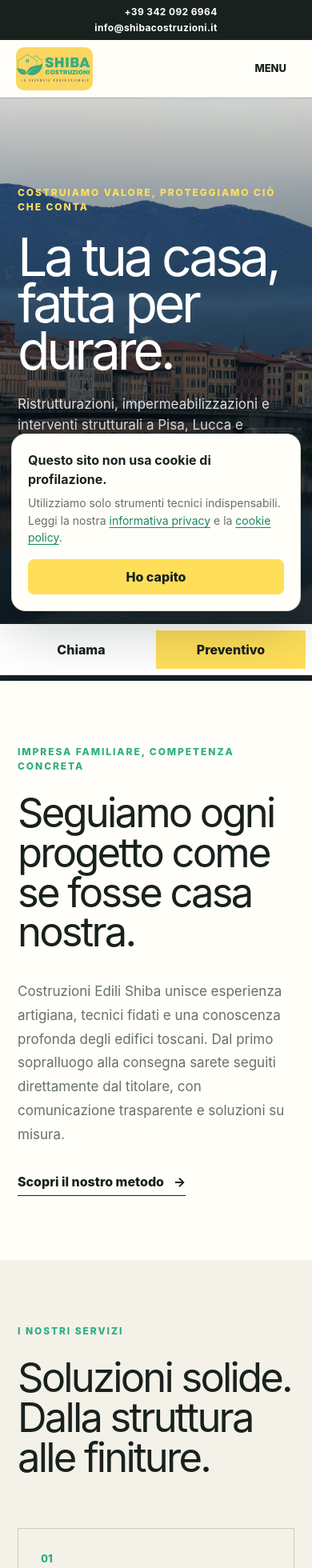
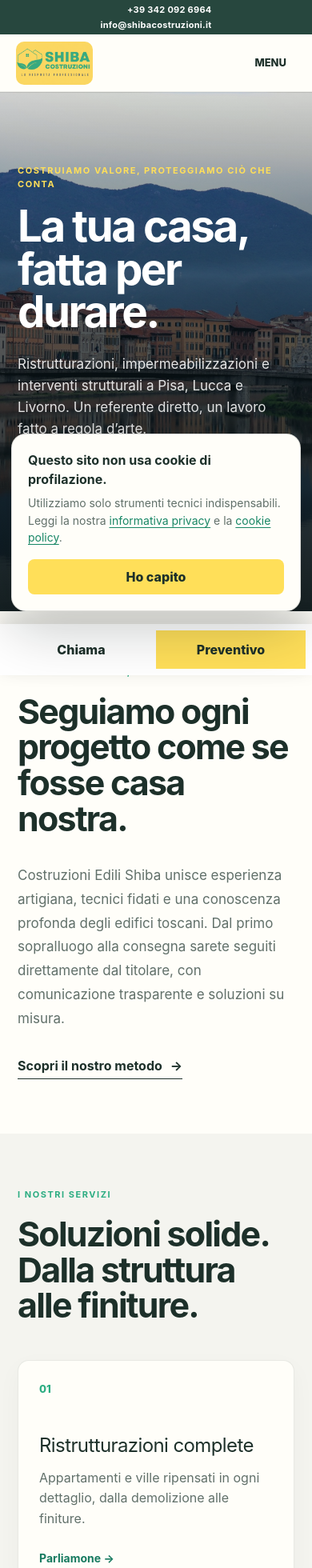
Before and after one commit to idriz90/shibacostruzioni, a Next.js app: page / in a window 390 px wide. Shown: the top 1960 px of the page at 80% size. Built offline with nearby package versions, Linux system fonts and the light colour scheme; no server answers.

Commit message:
Alleggerisce il layout e la gerarchia visiva

```diff
--- a/app/globals.css
+++ b/app/globals.css
@@ -3,9 +3,9 @@
 :root {
   --yellow: #ffdf59;
   --green: #2cad82;
-  --ink: #18211e;
-  --muted: #66706b;
-  --cream: #f4f1e8;
+  --ink: #1d302a;
+  --muted: #61706a;
+  --cream: #f4f4ef;
   --white: #fffef9;
 }
 
@@ -16,50 +16,49 @@ a { color: inherit; text-decoration: none; }
 img { display: block; max-width: 100%; }
 button, input, textarea, select { font: inherit; }
 
-.announcement { min-height: 46px; padding: 6px 5vw; display: flex; align-items: center; justify-content: space-between; background: var(--ink); color: white; font-size: 12px; letter-spacing: .03em; }
+.announcement { min-height: 36px; padding: 4px max(5vw, calc((100vw - 1180px)/2)); display: flex; align-items: center; justify-content: space-between; background: #27473e; color: white; font-size: 11px; letter-spacing: .025em; }
 .announcement a { font-weight: 700; }
 .announcement-contacts { display: flex; flex-direction: column; align-items: flex-end; gap: 2px; }
-.site-header { position: sticky; top: 0; z-index: 20; min-height: 80px; padding: 8px 5vw; display: grid; grid-template-columns: 120px 1fr auto; align-items: center; gap: 28px; background: rgba(255,254,249,.94); backdrop-filter: blur(14px); border-bottom: 1px solid rgba(24,33,30,.1); }
+.site-header { position: sticky; top: 0; z-index: 20; min-height: 78px; padding: 8px max(5vw, calc((100vw - 1180px)/2)); display: grid; grid-template-columns: 120px 1fr auto; align-items: center; gap: 26px; background: rgba(255,254,249,.97); backdrop-filter: blur(14px); border-bottom: 1px solid rgba(24,33,30,.08); }
 .brand img { width: 110px; height: 62px; object-fit: cover; object-position: center; border-radius: 12px; }
-.desktop-nav { display: flex; justify-content: center; gap: clamp(18px, 2.2vw, 38px); font-size: 14px; font-weight: 650; }
+.desktop-nav { display: flex; justify-content: center; gap: clamp(17px, 1.8vw, 30px); font-size: 13px; font-weight: 600; }
 .desktop-nav a:hover { color: var(--green); }
-.button { display: inline-flex; min-height: 52px; align-items: center; justify-content: center; padding: 0 26px; border: 0; border-radius: 2px; background: var(--yellow); color: var(--ink); font-weight: 800; cursor: pointer; transition: transform .2s ease, background .2s ease; }
+.button { display: inline-flex; min-height: 50px; align-items: center; justify-content: center; padding: 0 25px; border: 0; border-radius: 8px; background: var(--yellow); color: var(--ink); font-weight: 750; cursor: pointer; transition: transform .2s ease, background .2s ease; }
 .button:hover { transform: translateY(-2px); background: #ffe474; }
 .button-small { min-height: 46px; padding: 0 20px; font-size: 13px; }
 .site-header > .button-small { white-space: nowrap; }
 .mobile-menu { display: none; }
 
-.hero { position: relative; min-height: min(760px, calc(100vh - 122px)); display: flex; align-items: flex-end; overflow: hidden; color: white; }
+.hero { position: relative; min-height: min(650px, calc(100vh - 114px)); display: flex; align-items: flex-end; overflow: hidden; color: white; }
 .hero-image, .hero-overlay { position: absolute; inset: 0; width: 100%; height: 100%; }
 .hero-image { object-fit: cover; }
-.hero-overlay { background: linear-gradient(90deg, rgba(10,21,24,.88) 0%, rgba(10,21,24,.55) 50%, rgba(10,21,24,.12) 100%), linear-gradient(0deg, rgba(10,20,18,.65), transparent 55%); }
-.hero-content { position: relative; z-index: 2; width: min(850px, 76%); padding: clamp(70px, 10vw, 145px) 5vw 9vw; }
-.eyebrow { margin: 0 0 24px; color: var(--green); font-size: 12px; font-weight: 850; letter-spacing: .16em; text-transform: uppercase; }
+.hero-overlay { background: linear-gradient(90deg, rgba(15,35,31,.76) 0%, rgba(15,35,31,.42) 54%, rgba(15,35,31,.08) 100%), linear-gradient(0deg, rgba(15,35,31,.48), transparent 55%); }
+.hero-content { position: relative; z-index: 2; width: min(760px, 72%); padding: 76px max(5vw, calc((100vw - 1180px)/2)) 72px; }
+.eyebrow { margin: 0 0 18px; color: var(--green); font-size: 11px; font-weight: 750; letter-spacing: .14em; text-transform: uppercase; }
 .eyebrow.light { color: var(--yellow); }
-.hero h1 { max-width: 780px; margin: 0; font-size: clamp(56px, 7.7vw, 118px); line-height: .88; letter-spacing: -.065em; }
-.hero-copy { max-width: 690px; margin: 32px 0; font-size: clamp(18px, 1.65vw, 24px); line-height: 1.55; color: rgba(255,255,255,.86); }
+.hero h1 { max-width: 720px; margin: 0; font-size: clamp(52px, 6vw, 82px); line-height: .96; letter-spacing: -.045em; font-weight: 650; }
+.hero-copy { max-width: 640px; margin: 25px 0 28px; font-size: clamp(17px, 1.35vw, 20px); line-height: 1.6; color: rgba(255,255,255,.88); }
 .hero-actions { display: flex; align-items: center; gap: 32px; }
-.text-link { display: inline-flex; align-items: center; gap: 12px; padding-bottom: 5px; border-bottom: 1px solid currentColor; font-weight: 800; }
+.text-link { display: inline-flex; align-items: center; gap: 10px; padding-bottom: 4px; border-bottom: 1px solid currentColor; font-weight: 700; }
 .light-link { color: white; }
 .hero-proof { position: absolute; z-index: 2; right: 5vw; bottom: 6vw; display: flex; align-items: center; gap: 16px; padding: 20px 22px; background: rgba(255,255,255,.11); backdrop-filter: blur(8px); border: 1px solid rgba(255,255,255,.2); }
 .hero-proof strong { font-size: 42px; color: var(--yellow); line-height: 1; }
 .hero-proof span { font-size: 13px; line-height: 1.4; }
 
-.section { padding: clamp(80px, 9vw, 150px) 7vw; }
-.intro { display: grid; grid-template-columns: 1.25fr .75fr; gap: 9vw; align-items: start; }
-h2 { margin: 0; font-size: clamp(42px, 5.2vw, 78px); line-height: .98; letter-spacing: -.055em; }
-.intro-copy { padding-top: 55px; }
+.section { padding: clamp(72px, 7vw, 108px) max(5vw, calc((100vw - 1180px)/2)); }
+.intro { display: grid; grid-template-columns: 1.08fr .92fr; gap: clamp(60px, 8vw, 115px); align-items: start; }
+h2 { margin: 0; font-size: clamp(38px, 4vw, 60px); line-height: 1.04; letter-spacing: -.04em; font-weight: 650; }
+.intro-copy { padding-top: 36px; }
 .intro-copy p, .local-seo p { margin: 0 0 32px; color: var(--muted); font-size: 19px; line-height: 1.75; }
 .services { background: var(--cream); }
-.section-heading { margin-bottom: 64px; }
-.service-grid { display: grid; grid-template-columns: repeat(4, 1fr); border-top: 1px solid #c7c7bd; border-left: 1px solid #c7c7bd; }
-.service-card { min-height: 360px; padding: 28px; display: flex; flex-direction: column; border-right: 1px solid #c7c7bd; border-bottom: 1px solid #c7c7bd; transition: background .25s, color .25s; }
+.section-heading { margin-bottom: 46px; }
+.service-grid { display: grid; grid-template-columns: repeat(2, 1fr); gap: 18px; }
+.service-card { min-height: 260px; padding: 32px; display: flex; flex-direction: column; background: var(--white); border: 1px solid rgba(29,48,42,.1); border-radius: 14px; box-shadow: 0 10px 30px rgba(29,48,42,.035); transition: transform .2s ease, border-color .2s ease, box-shadow .2s ease; }
 .service-card > span { color: var(--green); font-size: 13px; font-weight: 800; }
-.service-card h3 { margin: auto 0 18px; font-size: clamp(24px, 2.2vw, 34px); line-height: 1.05; letter-spacing: -.035em; }
-.service-card p { min-height: 78px; margin: 0 0 28px; color: var(--muted); line-height: 1.55; }
-.service-card a { font-weight: 800; font-size: 14px; }
-.service-card:hover { background: var(--ink); color: white; }
-.service-card:hover p { color: rgba(255,255,255,.7); }
+.service-card h3 { margin: 48px 0 14px; font-size: clamp(24px, 2.2vw, 32px); line-height: 1.1; letter-spacing: -.025em; }
+.service-card p { max-width: 470px; min-height: 0; margin: 0 0 26px; color: var(--muted); line-height: 1.6; }
+.service-card a { margin-top: auto; color: #187b60; font-weight: 700; font-size: 14px; }
+.service-card:hover { transform: translateY(-3px); border-color: rgba(44,173,130,.4); box-shadow: 0 16px 38px rgba(29,48,42,.08); }
 
 .split-heading { display: grid; grid-template-columns: 1fr 390px; gap: 50px; align-items: end; }
 .split-heading > p { margin: 0; color: var(--muted); font-size: 18px; line-height: 1.6; }
@@ -73,7 +72,7 @@ h2 { margin: 0; font-size: clamp(42px, 5.2vw, 78px); line-height: .98; letter-sp
 .before-after img { width: 100%; height: 100%; object-fit: cover; }
 .before-after figcaption { position: absolute; left: 16px; bottom: 16px; padding: 9px 14px; background: var(--ink); color: white; font-size: 12px; font-weight: 850; text-transform: uppercase; letter-spacing: .12em; }
 
-.method { background: var(--ink); color: white; }
+.method { background: #28443b; color: white; }
 .steps { display: grid; grid-template-columns: repeat(4, 1fr); border-top: 1px solid rgba(255,255,255,.24); }
 .steps article { min-height: 280px; padding: 28px 30px 0 0; border-right: 1px solid rgba(255,255,255,.24); }
 .steps article + article { padding-left: 30px; }
@@ -85,7 +84,7 @@ h2 { margin: 0; font-size: clamp(42px, 5.2vw, 78px); line-height: .98; letter-sp
 .place-list { display: flex; flex-wrap: wrap; gap: 8px; }
 .place-list span { padding: 10px 14px; border: 1px solid #c9cec9; border-radius: 99px; font-size: 13px; }
 .blog { padding-top: 0; }
-.blog-card { position: relative; overflow: hidden; padding: clamp(50px, 7vw, 100px); background: var(--green); color: white; }
+.blog-card { position: relative; overflow: hidden; padding: clamp(48px, 6vw, 80px); background: #327e69; color: white; border-radius: 16px; }
 .blog-card:after { content: "S"; position: absolute; right: -20px; bottom: -135px; color: rgba(255,255,255,.09); font-size: 430px; line-height: 1; font-weight: 900; }
 .blog-card h2 { max-width: 850px; position: relative; z-index: 1; }
 .blog-card > p:not(.eyebrow) { max-width: 650px; position: relative; z-index: 1; margin: 30px 0; font-size: 18px; line-height: 1.7; }
@@ -94,7 +93,7 @@ h2 { margin: 0; font-size: clamp(42px, 5.2vw, 78px); line-height: .98; letter-sp
 .contact { display: grid; grid-template-columns: .8fr 1.2fr; gap: 10vw; background: var(--cream); }
 .contact-copy > p:not(.eyebrow) { max-width: 500px; margin: 30px 0; color: var(--muted); font-size: 18px; line-height: 1.7; }
 .contact-details { display: flex; flex-direction: column; gap: 12px; margin-top: 50px; font-weight: 750; }
-.contact-form { display: grid; grid-template-columns: 1fr 1fr; gap: 24px 20px; padding: 44px; background: white; box-shadow: 0 24px 70px rgba(24,33,30,.08); }
+.contact-form { display: grid; grid-template-columns: 1fr 1fr; gap: 24px 20px; padding: 40px; background: white; border: 1px solid rgba(29,48,42,.08); border-radius: 14px; box-shadow: 0 16px 45px rgba(24,33,30,.055); }
 .contact-form label { display: flex; flex-direction: column; gap: 9px; color: var(--muted); font-size: 12px; font-weight: 750; text-transform: uppercase; letter-spacing: .07em; }
 .contact-form label:nth-of-type(5), .consent, .submit-button, .form-note { grid-column: 1 / -1; }
 .contact-form input:not([type="checkbox"]), .contact-form select, .contact-form textarea { width: 100%; border: 0; border-bottom: 1px solid #b9bdb9; border-radius: 0; padding: 12px 0; background: transparent; color: var(--ink); outline: none; }
@@ -106,7 +105,7 @@ h2 { margin: 0; font-size: clamp(42px, 5.2vw, 78px); line-height: .98; letter-sp
 .submit-button:disabled { cursor: not-allowed; opacity: .55; transform: none; }
 .form-note { margin: -10px 0 0; color: var(--muted); font-size: 12px; text-align: center; }
 
-footer { padding: 52px 5vw 88px; display: grid; grid-template-columns: 190px 1fr 1.2fr; gap: 38px 55px; align-items: start; background: var(--ink); color: white; font-size: 13px; }
+footer { padding: 52px max(5vw, calc((100vw - 1180px)/2)) 88px; display: grid; grid-template-columns: 160px 1fr 1.2fr; gap: 38px 55px; align-items: start; background: #1d302a; color: white; font-size: 13px; }
 .footer-logo img { width: 125px; aspect-ratio: 1; object-fit: contain; border-radius: 18px; }
 .footer-company, .footer-legal-data { display: flex; flex-direction: column; gap: 9px; line-height: 1.55; }
 .footer-company strong { max-width: 470px; font-size: 15px; }
@@ -127,10 +126,10 @@ footer span, .footer-legal-data a { color: rgba(255,255,255,.62); }
 .cookie-notice p { margin: 0; color: var(--muted); font-size: 14px; line-height: 1.55; }
 .cookie-notice button { flex: 0 0 auto; min-height: 44px; padding: 0 19px; border: 0; border-radius: 8px; background: var(--yellow); color: var(--ink); font-weight: 850; cursor: pointer; }
 
-.page-hero { min-height: 560px; padding: 115px 7vw 85px; display: flex; flex-direction: column; justify-content: flex-end; background: var(--ink); color: white; }
-.page-hero h1 { max-width: 1050px; margin: 0; font-size: clamp(58px, 8vw, 120px); line-height: .88; letter-spacing: -.065em; }
+.page-hero { min-height: 460px; padding: 90px max(5vw, calc((100vw - 1180px)/2)) 72px; display: flex; flex-direction: column; justify-content: flex-end; background: #28443b; color: white; }
+.page-hero h1 { max-width: 980px; margin: 0; font-size: clamp(50px, 6vw, 86px); line-height: .96; letter-spacing: -.045em; font-weight: 650; }
 .page-hero > p:last-child { max-width: 720px; margin: 34px 0 0; color: rgba(255,255,255,.68); font-size: 20px; line-height: 1.65; }
-.content-section { padding: clamp(80px, 9vw, 145px) 7vw; }
+.content-section { padding: clamp(72px, 7vw, 108px) max(5vw, calc((100vw - 1180px)/2)); }
 .two-columns { display: grid; grid-template-columns: 1.1fr .9fr; gap: 10vw; }
 .rich-copy { padding-top: 48px; }
 .rich-copy p { margin: 0 0 28px; color: var(--muted); font-size: 19px; line-height: 1.75; }
@@ -185,21 +184,21 @@ footer span, .footer-legal-data a { color: rgba(255,255,255,.62); }
   .brand img { width: 96px; height: 54px; border-radius: 10px; }
   .site-header > .button { display: none; }
   .mobile-menu { order: initial; }
-  .hero { min-height: 720px; align-items: flex-end; }
+  .hero { min-height: 640px; align-items: flex-end; }
   .hero-image { object-position: 57% center; }
   .hero-overlay { background: linear-gradient(0deg, rgba(10,21,24,.95) 0%, rgba(10,21,24,.62) 64%, rgba(10,21,24,.18) 100%); }
-  .hero-content { width: 100%; padding: 110px 22px 125px; }
-  .hero h1 { font-size: clamp(53px, 17vw, 78px); }
+  .hero-content { width: 100%; padding: 90px 22px 88px; }
+  .hero h1 { font-size: clamp(46px, 14vw, 64px); line-height: .98; }
   .hero-copy { margin: 25px 0; font-size: 17px; }
   .hero-actions { align-items: flex-start; flex-direction: column; gap: 22px; }
   .hero-proof { display: none; }
-  .section { padding: 80px 22px; }
+  .section { padding: 68px 22px; }
   .intro, .local-seo, .contact, .split-heading { grid-template-columns: 1fr; gap: 35px; }
   .intro-copy, .local-seo > div:last-child { padding-top: 0; }
   .intro-copy p, .local-seo p { font-size: 17px; }
-  h2 { font-size: clamp(42px, 13vw, 62px); }
+  h2 { font-size: clamp(36px, 11vw, 52px); }
   .service-grid, .steps { grid-template-columns: 1fr; }
-  .service-card { min-height: 300px; }
+  .service-card { min-height: 240px; padding: 26px; }
   .before-after { grid-template-columns: 1fr; height: auto; }
   .before-after figure { height: 112vw; max-height: 570px; }
   .before-after figure:nth-child(2) { height: 75vw; }
@@ -214,10 +213,10 @@ footer span, .footer-legal-data a { color: rgba(255,255,255,.62); }
   .mobile-actions { position: fixed; z-index: 30; left: 0; right: 0; bottom: 0; display: grid; grid-template-columns: 1fr 1fr; padding: 8px; background: white; box-shadow: 0 -7px 25px rgba(0,0,0,.12); }
   .mobile-actions a { min-height: 48px; display: flex; align-items: center; justify-content: center; font-weight: 850; }
   .mobile-actions a:last-child { background: var(--yellow); }
-  .page-hero { min-height: 520px; padding: 90px 22px 70px; }
-  .page-hero h1 { font-size: clamp(52px,16vw,78px); }
+  .page-hero { min-height: 420px; padding: 82px 22px 58px; }
+  .page-hero h1 { font-size: clamp(44px,14vw,66px); }
   .page-hero > p:last-child { font-size: 17px; }
-  .content-section { padding: 80px 22px; }
+  .content-section { padding: 68px 22px; }
   .two-columns, .values-grid, .article-grid { grid-template-columns: 1fr; }
   .rich-copy { padding-top: 0; }
   .values-grid article { min-height: 260px; }
--- a/app/page.tsx
+++ b/app/page.tsx
@@ -105,10 +105,6 @@ export default function Home() {
               <a className="button" href="#contatti">Richiedi un preventivo</a>
               <a className="text-link light-link" href={url("/progetti/")}>Guarda i lavori <span>↘</span></a>
             </div>
-          </div>
-          <div className="hero-proof">
-            <strong>10+</strong>
-            <span>anni di esperienza<br />sul territorio</span>
           </div>
         </section>
 
```
